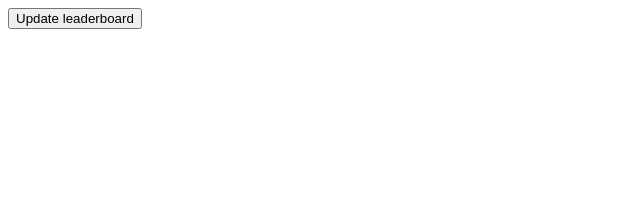
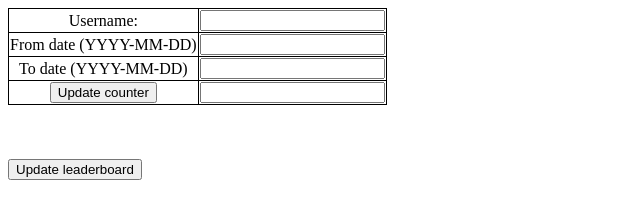
Before and after one commit to xuantruong2k/simple_leaderboard, a website: page www/admin/index.html in a window 1280 px wide. Shown: the whole page, without its empty margins (0-640 px from the left). Drawn offline with nearby package versions, Linux system fonts and the light colour scheme; no server answers.

Commit message:
implement show 'update counter'

```diff
--- a/api/routes.js
+++ b/api/routes.js
@@ -15,4 +15,8 @@ module.exports = function(app) {
 
   app.route('/leaderboard')
     .get(lbCtrl.topLB);
+
+  app.route('/detail')
+    .post(lbCtrl.detailCounter);
+
 };
--- a/www/admin/index.html
+++ b/www/admin/index.html
@@ -20,11 +20,54 @@
 </head>
 
 <body onload="onload()">
+	<div>
+		<table>
+			<tr>
+				<td>
+					<span>Username:</span>
+				</td>
+				<td>
+					<input type="text" id="userInput">
+				</td>
+			</tr>
+			<tr>
+				<td>
+					<span>From date (YYYY-MM-DD)</span>
+				</td>
+				<td>
+					<input type="text" id="fromDate">
+				</td>
+			</tr>
+			<tr>
+				<td>
+					<span>To date (YYYY-MM-DD)</span>
+				</td>
+				<td>
+					<input type="text" id="toDate">
+				</td>
+			</tr>
+			<tr>
+				<td>
+					<button id="counterBtn" onclick="handleUpdateCounter()">Update counter</button>
+				</td>
+				<td>
+					<input type="text" id="counterTxt">
+				</td>
+			</tr>
+		</table>
+
+
+		</div>
+		<br />
+		<br />
+		<br />
+
+	</div>
 	<!-- control button -->
 	<div>
 		<button id="lbBtn" onclick="showLeaderBoard()">Update leaderboard</button>
-		<br>
-		<br>
+		<br />
+		<br />
 	</div>
 	<div>
 		<div>
--- a/www/admin/js/admin.js
+++ b/www/admin/js/admin.js
@@ -2,7 +2,8 @@
 const SERVER = "http://localhost:3000";
 const URL_LEADERBOARD = SERVER + "/leaderboard";
 const URL_DELETE_USER = SERVER + "/users/";
-const URL_PUT_USER = SERVER + "/users/";
+const URL_GET_USER = SERVER + "/users/";
+const URL_GET_DETAIL = SERVER + "/detail";
 
 function httpGet(theUrl, callbackSucess, callbackError) {
   $.ajax({
@@ -86,7 +87,26 @@ function handleDelete(username) {
     // success
     console.log("success delete");
     $("#" + username).remove();
+    showLeaderBoard(); // update leader boad after remove a user
   }, function(data) {
     console.log("delete error!");
   });
 }
+
+function handleUpdateCounter() {
+  let data = {};
+  data['fromDate'] = $("#fromDate").val();
+  data['toDate'] = $("#toDate").val();
+  data['username'] = $("#userInput").val();
+  console.log("handleUpdateCounter - data: " + data['fromDate'] + ", " + data['toDate'] + ", " + data['username']);
+
+  // need to validate data
+
+  httpPost(URL_GET_DETAIL, data, function(data) {
+    $("#counterTxt").val(data['counter']);
+  }, function(data) {
+    console.log("Error!");
+  });
+
+
+}
```
Also changed, not shown: api/controllers/LeaderboardControllers.js (+16 -0 lines).
